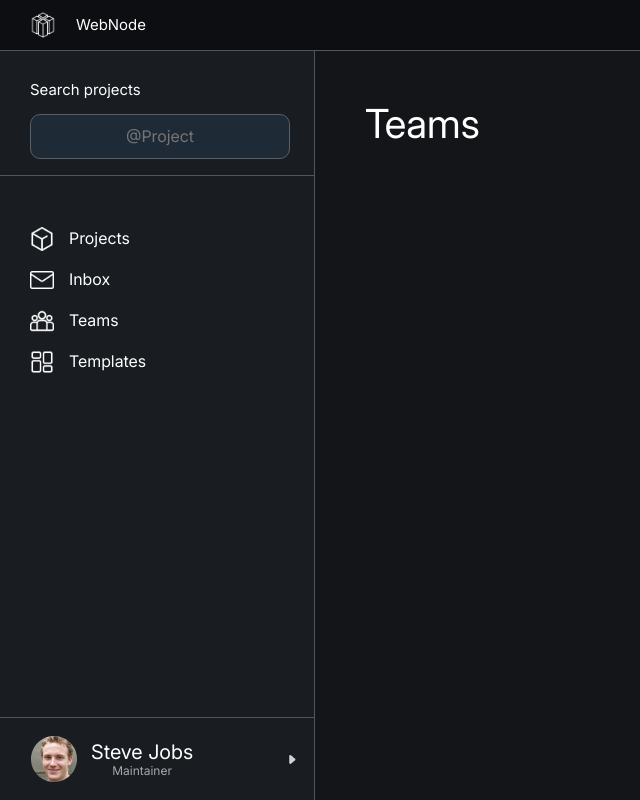
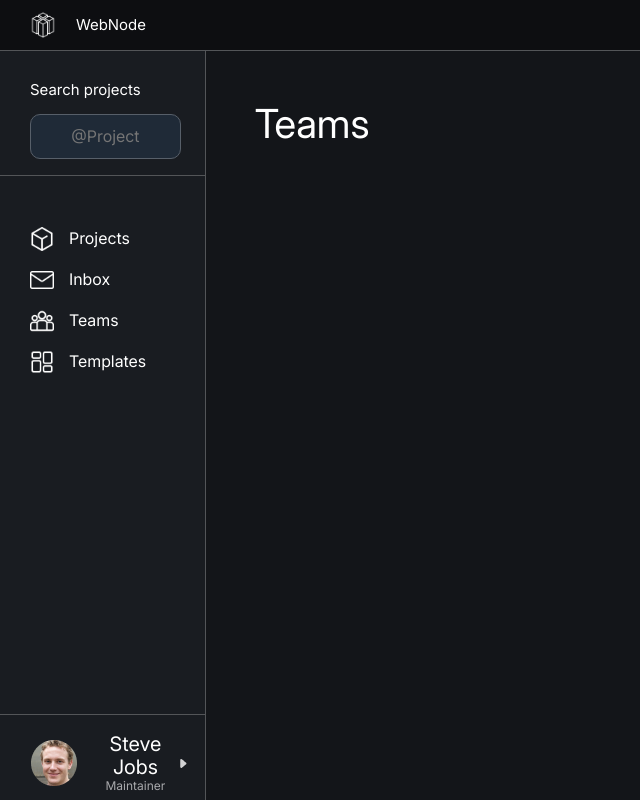
Before and after one commit to IakovlevKirill/Diploma-frontend, a React (Vite) app: page /teams in a window 1280 px wide. Shown: the whole page, without its empty margins (0-640 px from the left). Built offline with nearby package versions, Linux system fonts and the light colour scheme; sample sign-in values are in the browser's storage.

Commit message:
Исправил наконец то древний баг с лейаутом

```diff
--- a/src/components/Menu/Inbox/Inbox.tsx
+++ b/src/components/Menu/Inbox/Inbox.tsx
@@ -66,7 +66,7 @@ export const Inbox = () => {
             initial={{ opacity: 0 }}
             animate={{ opacity: 1 }}
             transition={{ delay: 0.1 }}
-            className="w-[84%]  overflow-y-scroll"
+            className="w-full overflow-y-scroll"
         >
             <div className="font-[Inter] text-[#FFF]">
                 <div className="flex flex-col p-[50px] gap-[30px]">
--- a/src/components/Menu/MenuLayout.tsx
+++ b/src/components/Menu/MenuLayout.tsx
@@ -13,7 +13,7 @@ export const MenuLayout = () => {
 
     const LayoutSidebar = () => {
         return(
-            <div className="flex flex-col h-[100%] items-center w-[calc(16%-1px)%] bg-[#191C21] border-r-[1px] border-[#535558]">
+            <div className="flex flex-col h-[100%] w-full items-center bg-[#191C21] border-r-[1px] border-[#535558]">
                 <div className="flex flex-col h-full">
                     <div className="flex flex-col w-full">
                         <div className="flex text-[#FFF] font-[Inter] font-regular text-[15px] pt-[30px] px-[30px]">Search projects</div>
@@ -84,8 +84,12 @@ export const MenuLayout = () => {
         <div className="flex flex-col overflow-hidden w-[100vw] h-[100vh]">
             <LayoutBar></LayoutBar>
             <div className="w-[100vw] h-[95vh] flex flex-row">
-                <LayoutSidebar></LayoutSidebar>
-                <Outlet></Outlet>
+                <div className="w-[16%] h-[95vh]">
+                    <LayoutSidebar></LayoutSidebar>
+                </div>
+                <div className="w-[calc(84%-1px)] h-[95vh]">
+                    <Outlet></Outlet>
+                </div>
             </div>
         </div>
     );
--- a/src/components/Menu/Profile/Profile.tsx
+++ b/src/components/Menu/Profile/Profile.tsx
@@ -19,7 +19,7 @@ export const Profile = () => {
             initial={{ opacity: 0 }}
             animate={{ opacity: 1 }}
             transition={{ delay: 0.1 }}
-            className="flex-1"
+            className="w-full"
         >
             <div className="w-[50%] font-[Inter] text-[#FFF]">
                 <div className="p-[50px] flex flex-col gap-[20px]">
--- a/src/components/Menu/Projects/Projects.tsx
+++ b/src/components/Menu/Projects/Projects.tsx
@@ -43,24 +43,15 @@ export const Projects = () => {
         }
     };
 
-
-    if (isProjectCreationLoading || isAllProjectsLoading || deleteLoading) {
-        return (
-            <div className="flex flex-col font-[Inter] bg-[#131519] w-[84%] text-[#FFF] ">
-                <span className="p-[30px]">Loading...</span>
-            </div>
-        )
-    }
-
     return (
         <motion.div
             initial={{ opacity: 0 }}
             animate={{ opacity: 1 }}
             transition={{ delay: 0.1 }}
-            className="w-[84%] h-[95vh] overflow-y-scroll bg-[#131519]"
+            className="flex w-full h-full"
         >
-            <div className="flex flex-row">
-                <div className="w-[83%] p-[50px] flex flex-col">
+            <div className="flex w-[calc(100%-100px)] h-[calc(100%-100px)] p-[50px] overflow-y-scroll ">
+                <div className="w-[80%] flex flex-col">
                     <div className="flex flex-col w-full gap-[16px]">
                         <div className="text-[#FFF] font-[Inter] font-semibold text-[40px]">Templates</div>
                         <div className="flex flex-row gap-[25px]">
@@ -166,16 +157,6 @@ export const Projects = () => {
                         </div>
                     </div>
                 </div>
-                <div className="w-[17%]">
-
-                </div>
-                {/*
-                <div className=" h-[95vh] flex flex-col bg-[#191C21] items-center  border-[#515558] border-l-[1px] px-[30px] p-[50px] w-[17%]">
-                    <div className="text-[#FFF] font-[Inter] font-bold text-[32px]">
-                        Create Project
-                    </div>
-                </div>
-                */}
             </div>
         </motion.div>
     );
--- a/src/components/Menu/Teams/Teams.tsx
+++ b/src/components/Menu/Teams/Teams.tsx
@@ -8,9 +8,9 @@ export const Teams = () => {
             initial={{ opacity: 0 }}
             animate={{ opacity: 1 }}
             transition={{ delay: 0.1 }}
-            className="flex-1"
+            className="w-full"
         >
-            <div className="w-[84%] font-[Inter] text-[#FFF] ">
+            <div className="font-[Inter] text-[#FFF] ">
                 <div className="p-[50px]">
                     <span className="font-[Inter] text-[#FFF] text-[40px]">Teams</span>
                 </div>
--- a/src/components/Menu/Templates/Templates.tsx
+++ b/src/components/Menu/Templates/Templates.tsx
@@ -50,9 +50,9 @@ export const Templates = () => {
             initial={{ opacity: 0 }}
             animate={{ opacity: 1 }}
             transition={{ delay: 0.1 }}
-            className="flex-1"
+            className="w-full"
         >
-            <div className="w-[84%] font-[Inter] flex flex-row text-[#FFF]">
+            <div className="font-[Inter] flex flex-row text-[#FFF]">
                 <div className="p-[50px] w-[75%]">
                     <span className="font-[Inter] text-[#FFF] text-[40px]">Templates</span>
                     <div className="flex flex-wrap w-[100%] gap-[30px] mt-[56px]">
```
